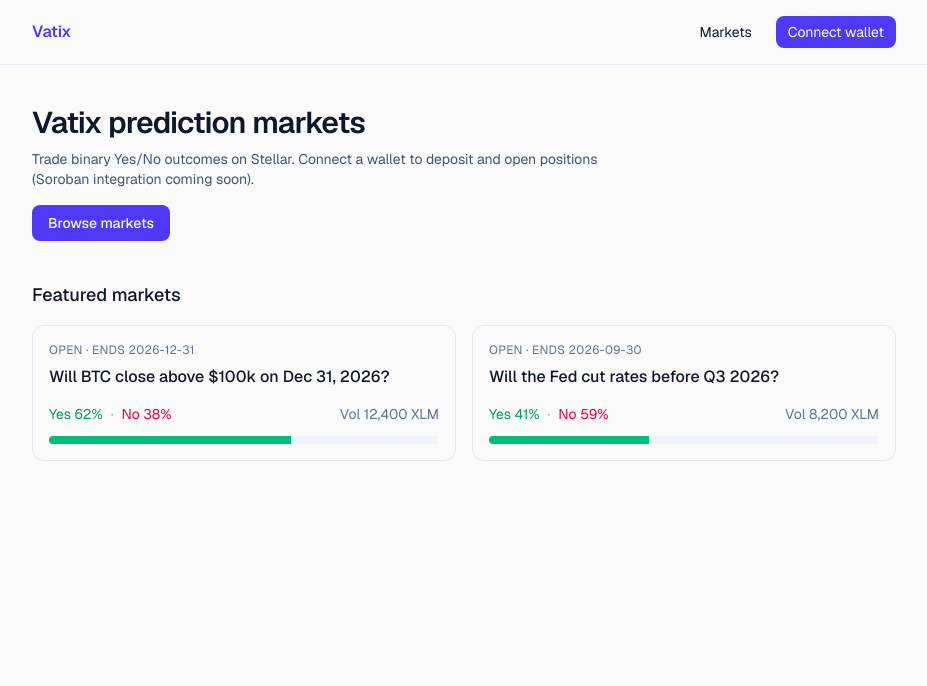
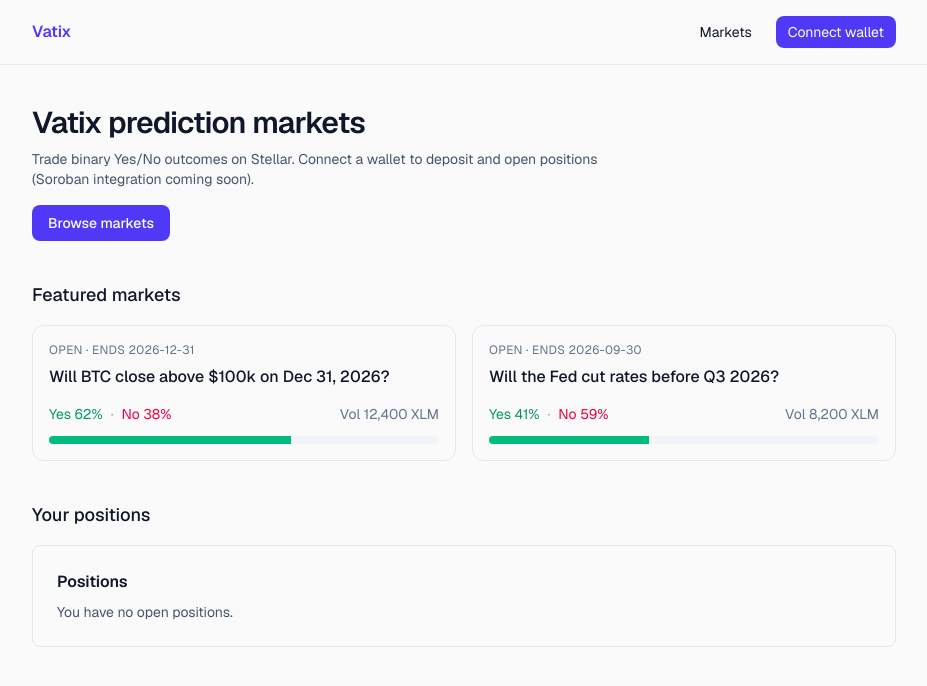
Before and after one commit to Vatix-Protocol/vatix-contract, a Next.js app in the folder apps/web/: page / in a window 1280 px wide. Shown: the top 686 px of the page, without its empty margins (176-1103 px from the left). Built offline with nearby package versions, Linux system fonts and the light colour scheme.

Commit message:
fix(frontend): add error boundary around position panel (#45)

```diff
--- a/apps/web/app/page.tsx
+++ b/apps/web/app/page.tsx
@@ -1,5 +1,7 @@
 import Link from "next/link";
 import { MarketCard } from "@/components/MarketCard";
+import { ErrorBoundary } from "@/components/ErrorBoundary";
+import { PositionPanel } from "@/components/PositionPanel";
 import { MOCK_MARKETS } from "@/lib/markets";
 
 export default function HomePage() {
@@ -29,6 +31,13 @@ export default function HomePage() {
           </li>
         ))}
       </ul>
+
+      <div className="mt-10">
+        <h2 className="mb-4 text-lg font-medium">Your positions</h2>
+        <ErrorBoundary>
+          <PositionPanel />
+        </ErrorBoundary>
+      </div>
     </div>
   );
 }
--- /dev/null
+++ b/apps/web/components/ErrorBoundary.tsx
@@ -0,0 +1,51 @@
+"use client";
+
+import React from "react";
+
+interface ErrorBoundaryProps {
+  children: React.ReactNode;
+}
+
+interface ErrorBoundaryState {
+  hasError: boolean;
+  error: Error | null;
+}
+
+export class ErrorBoundary extends React.Component<
+  ErrorBoundaryProps,
+  ErrorBoundaryState
+> {
+  constructor(props: ErrorBoundaryProps) {
+    super(props);
+    this.state = { hasError: false, error: null };
+  }
+
+  static getDerivedStateFromError(error: Error): ErrorBoundaryState {
+    return { hasError: true, error };
+  }
+
+  componentDidCatch(error: Error, errorInfo: React.ErrorInfo): void {
+    if (process.env.NODE_ENV === "development") {
+      console.error("Error caught by boundary:", error);
+      console.error("Error info:", errorInfo);
+    }
+  }
+
+  render(): React.ReactNode {
+    if (this.state.hasError) {
+      return (
+        <div className="rounded-lg border border-rose-200 bg-rose-50 p-4 dark:border-rose-900 dark:bg-rose-950">
+          <p className="font-medium text-rose-900 dark:text-rose-200">
+            Something went wrong
+          </p>
+          <p className="mt-1 text-sm text-rose-800 dark:text-rose-300">
+            We encountered an error while rendering this component. Please try
+            refreshing the page.
+          </p>
+        </div>
+      );
+    }
+
+    return this.props.children;
+  }
+}
--- /dev/null
+++ b/apps/web/components/PositionPanel.tsx
@@ -0,0 +1,12 @@
+"use client";
+
+export function PositionPanel() {
+  return (
+    <div className="rounded-lg border border-slate-200 p-6 dark:border-slate-700">
+      <h2 className="font-semibold">Positions</h2>
+      <p className="mt-2 text-sm text-slate-600 dark:text-slate-400">
+        You have no open positions.
+      </p>
+    </div>
+  );
+}
```
